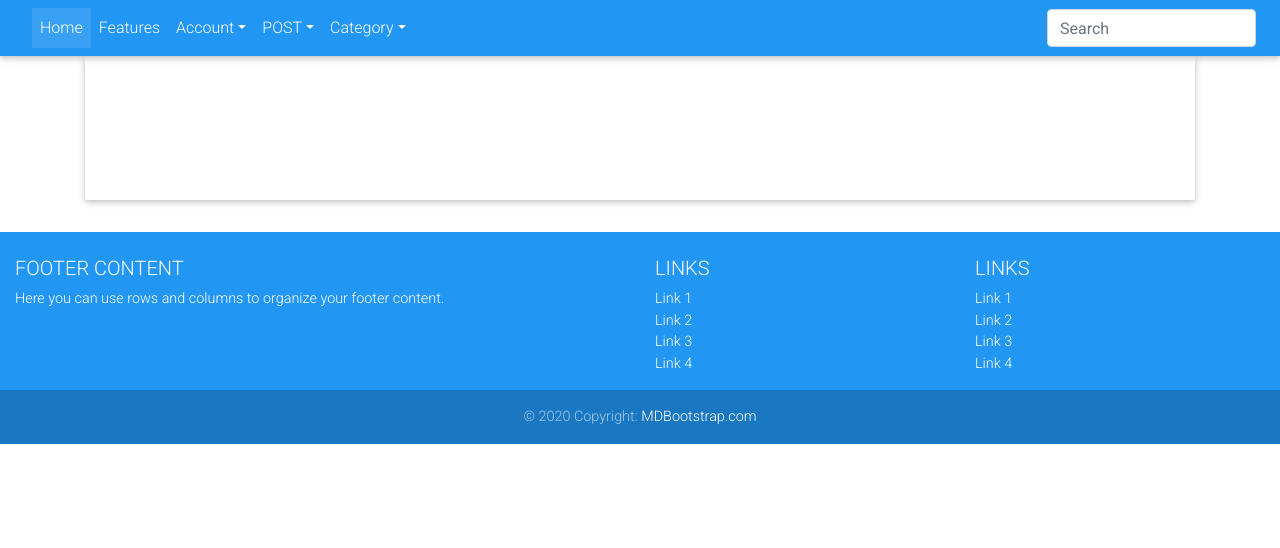
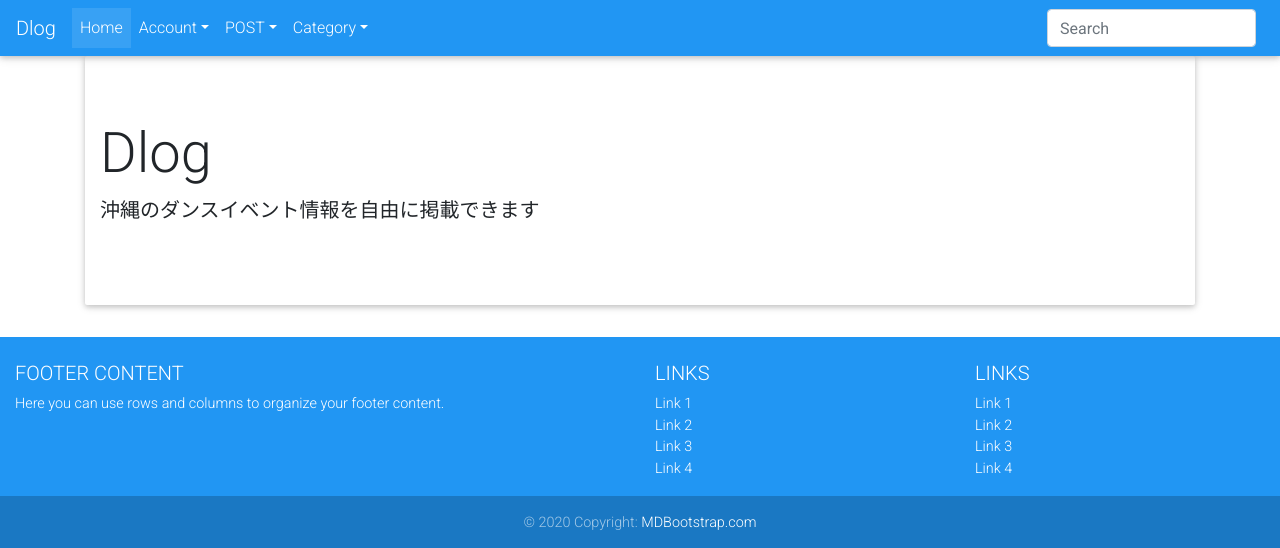
Before and after one commit to ryu1715/dlog, a Django app: page / in a window 1280 px wide. Shown: the top 548 px of the page. Run offline with Django 3.2, Linux system fonts and the light colour scheme; data that the repository does not hold is empty; some libraries are stand-ins or nearby versions.

Commit message:
テンプレート編集

```diff
--- a/myapp/templates/myapp/base.html
+++ b/myapp/templates/myapp/base.html
@@ -5,7 +5,7 @@
     <meta charset="UTF-8" />
     <meta name="viewport" content="width=device-width, initial-scale=1, shrink-to-fit=no" />
     <meta http-equiv="x-ua-compatible" content="ie=edge" />
-    <title>{{ request.site.siteconfig.meta_title }}</title>
+    <title>Dlog</title>
     <!-- MDB icon -->
     <link rel="icon" href="img/mdb-favicon.ico" type="image/x-icon" />
     <!-- Font Awesome -->
@@ -24,7 +24,7 @@
     <!--Navbar-->
     <nav class="navbar navbar-expand-lg navbar-dark blue">
         <!-- Navbar brand -->
-        <a class="navbar-brand" href="/">{{ request.site.siteconfig.meta_title }}</a>
+        <a class="navbar-brand" href="/">Dlog</a>
 
         <!-- Collapse button -->
         <button class="navbar-toggler" type="button" data-toggle="collapse" data-target="#basicExampleNav"
@@ -40,9 +40,6 @@
                     <a class="nav-link" href="{% url 'myapp:index' %}">Home
                         <span class="sr-only">(current)</span>
                     </a>
-                </li>
-                <li class="nav-item">
-                    <a class="nav-link" href="#">Features</a>
                 </li>
                 <!-- Dropdown -->
                 <li class="nav-item dropdown">
@@ -78,7 +75,8 @@
                         aria-haspopup="true" aria-expanded="false">Category</a>
                     <div class="dropdown-menu dropdown-primary" aria-labelledby="navbarDropdownMenuLink">
                         {% for item in category_list %}
-                        <a class="dropdown-item" href="{% url 'myapp:category_detail' item.name_en %}">{{ item.name }}</a>
+                        <a class="dropdown-item" href="{% url 'myapp:category_detail' item.name_en %}">{{ item.name
+                            }}</a>
                         {% endfor %}
                         <hr>
                         <a class="dropdown-item" href="{% url 'myapp:category_list'  %}">カテゴリ一覧</a>
--- a/myapp/templates/myapp/index.html
+++ b/myapp/templates/myapp/index.html
@@ -2,8 +2,8 @@
 <!-- jumbotron -->
 <div class="jumbotron jumbotron-fluid">
     <div class="container">
-        <h2 class="display-4">{{ request.site.siteconfig.top_title }}</h2>
-        <p class="lead">{{ request.site.siteconfig.top_subtitle }}</p>
+        <h2 class="display-4">Dlog</h2>
+        <p class="lead">沖縄のダンスイベント情報を自由に掲載できます</p>
     </div>
 </div>
 
```
